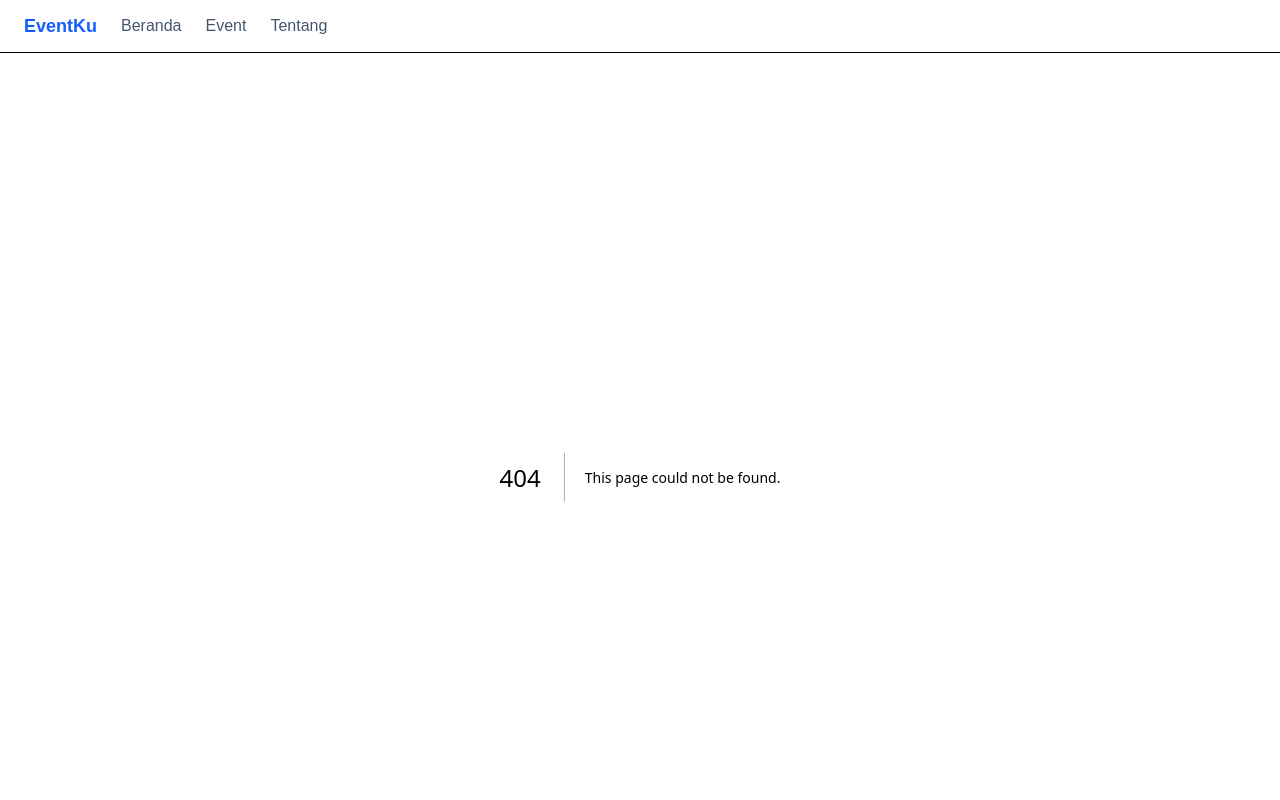
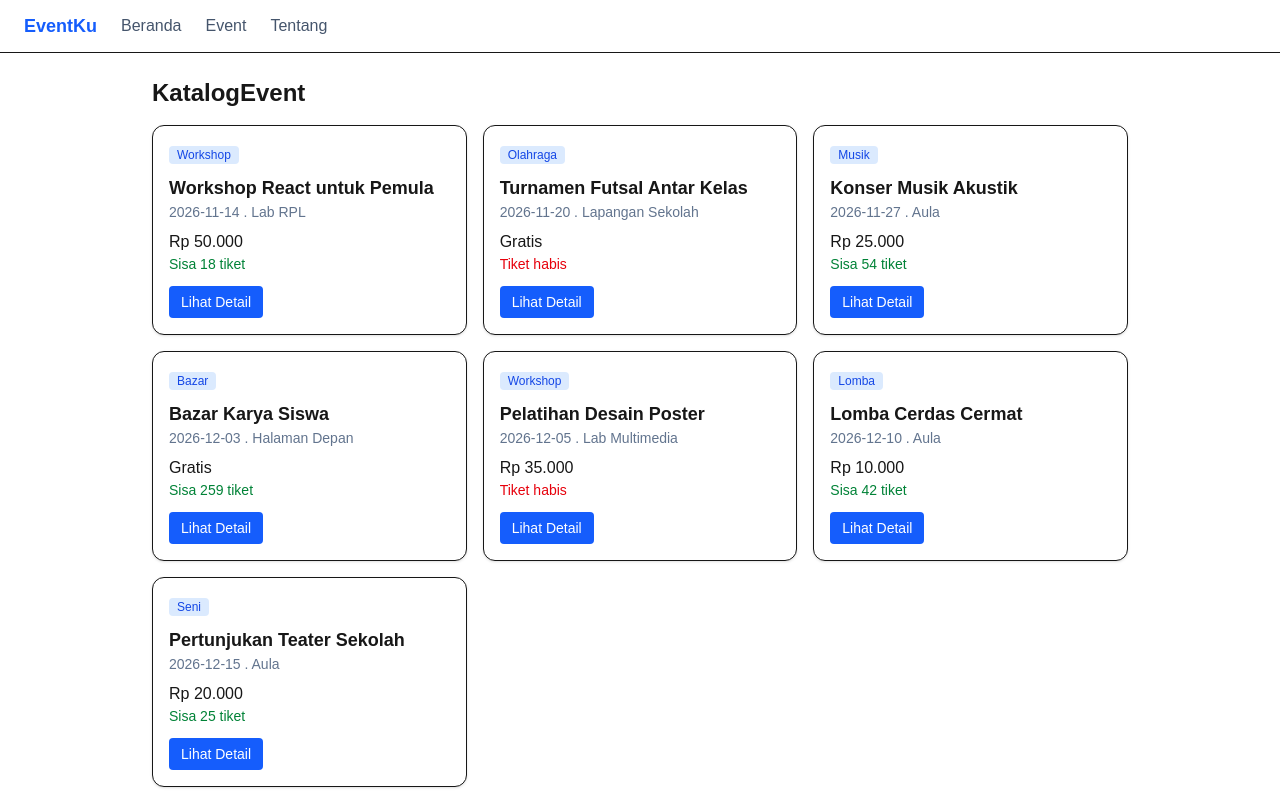
Before and after one commit to virly-PROW/latihan-next.js, a Next.js app: page /event in a window 1280 px wide. Before the commit this address had no page. Shown: the top 800 px of the page. Built offline with nearby package versions, Linux system fonts and the light colour scheme.

Commit message:
menambahkan komponen kartu event dan  membuat halaman event

```diff
--- /dev/null
+++ b/app/event/page.tsx
@@ -0,0 +1,15 @@
+import {events} from "@/data/event";
+import KartuEvent from "@/components/KartuEvent";
+
+export default function EventPage() {
+    return (
+        <div>
+        <h1 className="mb-4 text-2xl font-bold"> KatalogEvent</h1>
+            <div className="grid gap-4 sm:grid-cols-2 md:grid-cols-2 lg:grid-cols-3">
+            {events.map((e) => (
+                <KartuEvent key={e.id} event={e}/>
+                ))}
+            </div>
+        </div>
+    );
+}
--- /dev/null
+++ b/components/KartuEvent.tsx
@@ -0,0 +1,23 @@
+import Link from "next/link";
+import {rupiah, type Event } from "@/data/event";
+
+export default function kartuEvent({event}: {event:Event}) {
+    const sisa = event.kuota - event.terisi;
+    return (
+        <div className="rounded-xl border bg-white p-4 shadow-sm">
+            <span className="rounded bg-blue-100 px-2 py-0.5 text-xs text-blue-700">{event.kategori}</span>
+            <h3 className="mt-2 text-lg font-semibold"> {event.judul}</h3>
+            <p className="text-sm text-slate-500">
+                {event.tanggal} . {event.lokasi}
+            </p>
+            <p className="mt-2 font-medium">{rupiah(event.harga)}</p>
+            <p className={sisa===0 ? "text-sm text-red-600": "text-sm text-green-700"}>
+                {sisa===0 ? "Tiket habis" : `Sisa ${sisa} tiket`} </p>
+            <Link
+                href={`/event/${event.id}`}
+                className="mt-3 inline-block rounded bg-blue-600 px-3 py-1.5 text-sm text-white hover:bg-blue-700">
+                    Lihat Detail
+                </Link>
+        </div>
+    );
+}
--- a/data/event.ts
+++ b/data/event.ts
@@ -16,6 +16,7 @@ export const events: Event[] = [
     { id: 4, judul: "Bazar Karya Siswa", kategori: "Bazar", tanggal: "2026-12-03", lokasi: "Halaman Depan", harga: 0, kuota: 300, terisi: 41 },
     { id: 5, judul: "Pelatihan Desain Poster", kategori: "Workshop", tanggal: "2026-12-05", lokasi: "Lab Multimedia", harga: 35000, kuota: 25, terisi: 25 },
     { id: 6, judul: "Lomba Cerdas Cermat", kategori: "Lomba", tanggal: "2026-12-10", lokasi: "Aula", harga: 10000, kuota: 60, terisi: 18 },
+    { id: 7, judul: "Pertunjukan Teater Sekolah", kategori: "Seni", tanggal: "2026-12-15", lokasi: "Aula", harga: 20000, kuota: 100, terisi: 75 },
   ];
 
   export function rupiah(n: number) {
```
